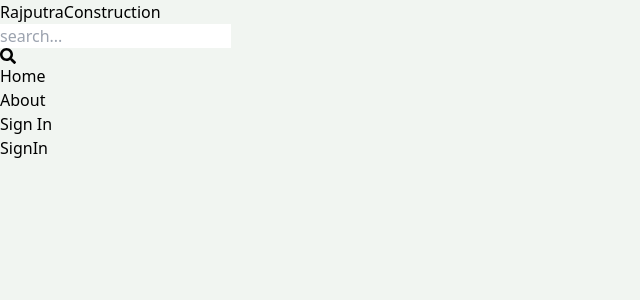
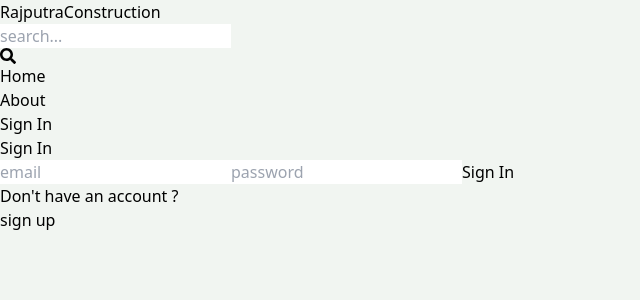
Before and after one commit to ShivamSinghhh/Real_Estate, a React (Vite) app in the folder client/: page /signin in a window 1280 px wide. Shown: the top 300 px of the page, without its empty margins (0-640 px from the left). Built offline with nearby package versions, Linux system fonts and the light colour scheme.

Commit message:
completed signIn page functionality

```diff
--- a/client/src/pages/SignIn.jsx
+++ b/client/src/pages/SignIn.jsx
@@ -1,8 +1,79 @@
+import { useState } from "react";
+import { Link, useNavigate } from "react-router-dom";
 
 const SignIn = () => {
+  const [formData, setFormData] = useState({});
+  const [loading, setLoading] = useState(false);
+  const [error, setError] = useState(null);
+  const navigate = useNavigate();
+
+  const handleChange = (event) => {
+    setFormData({
+      ...formData,
+      [event.target.id]: event.target.value,
+    });
+  };
+  const handleSubmit = async (event) => {
+    event.preventDefault();
+    setLoading(true);
+    try {
+      const res = await fetch("users/signin", {
+        method: "POST",
+        headers: {
+          "Content-type": "application/json",
+        },
+        body: JSON.stringify(formData),
+      });
+      const data = await res.json();
+      console.log(data);
+      if (data.success === false) {
+        setLoading(false);
+        setError(data.message);
+        return;
+      }
+      setLoading(false);
+      setError(null);
+      navigate("/profile");
+    } catch (error) {
+      setLoading(false);
+      setError(error.message);
+    }
+  };
+
   return (
-    <div>SignIn</div>
-  )
-}
+    <div className="p-3 max-w-lg mx-auto">
+      <h1 className="text-3xl text-center font-semibold my-7">Sign In</h1>
+      <form onSubmit={handleSubmit} className="flex flex-col gap-4">
+        <input
+          type="email"
+          className="border p-3 rounded-lg"
+          placeholder="email"
+          id="email"
+          onChange={handleChange}
+        />
+        <input
+          type="password"
+          className="border p-3 rounded-lg"
+          placeholder="password"
+          id="password"
+          onChange={handleChange}
+        />
+        <button
+          disabled={loading}
+          className="bg-slate-700 rounded-lg p-3 text-white uppercase hover:opacity-95 disabled:opacity-80"
+        >
+          {loading ? "loading.." : "Sign In"}
+        </button>
+      </form>
+      <div className="flex gap-2 mt-5">
+        <p>Don't have an account ?</p>
+        <Link to={"/signup"}>
+          <span className="text-blue-700">sign up</span>
+        </Link>
+      </div>
+      {error && <p className="text-red-500 mt-5">{error}</p>}
+    </div>
+  );
+};
 
-export default SignIn
+export default SignIn;
```
